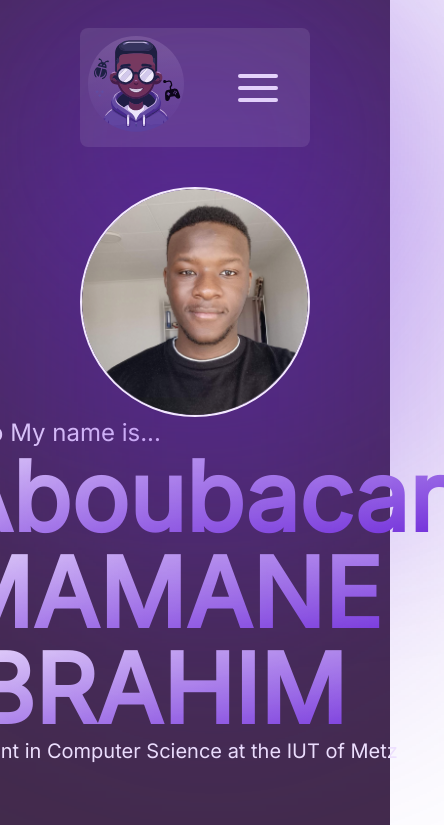
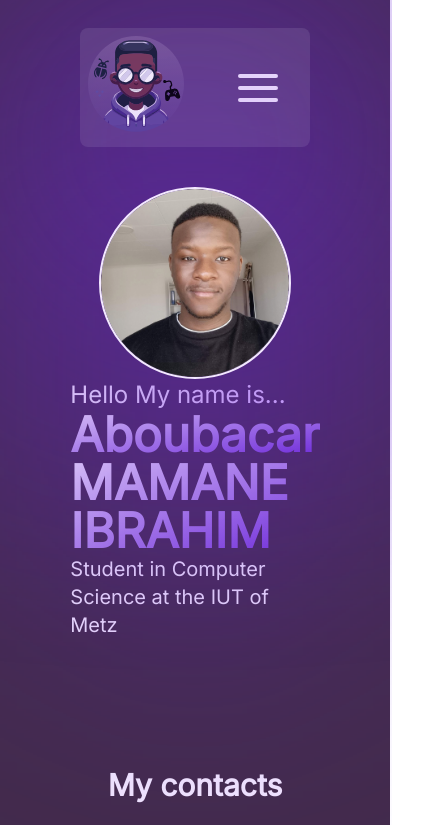
Before and after one commit to between27/testPortfolio, a React (Vite) app: page / in a window 390 px wide. Shown: the top 825 px of the page, 444 px wide, since content can reach past the window. Built offline with nearby package versions, Linux system fonts and the light colour scheme.

Commit message:
responsive

```diff
--- a/src/App.jsx
+++ b/src/App.jsx
@@ -5,7 +5,7 @@ import { Body } from './body/Body'
 
 
 function App() {
- return <div id='app' className='bg-secondary min-h-screen relative'>
+ return <div id='app' className='bg-secondary min-h-screen relative min-w-screen'>
           <div className="absolute bg-primary w-96 h-72 rounded-full blur-[150px] top-0 left-0"></div>
   <div className='container px-20 mx-auto relative' >
     <div className='h-5'></div>
--- a/src/body/Presentation.jsx
+++ b/src/body/Presentation.jsx
@@ -30,16 +30,16 @@ const buttons = [
         <div  className="lg:block flex flex-col items-center text-left">
             <div>
         <h2 className="text-2xl bg-gradient-to-r text-transparent from-purple-100 to-purple-300 bg-clip-text">Hello My name is...</h2>
-        <h1  className="text-8xl text-transparent bg-gradient-to-br from-purple-100 to-primary bg-clip-text font-black">Aboubacar</h1>
-        <h1 className="text-8xl text-transparent bg-gradient-to-br from-purple-100 to-primary bg-clip-text uppercase font-black">Mamane</h1>
-        <h1 className="text-8xl text-transparent bg-gradient-to-br from-purple-100 to-primary bg-clip-text uppercase font-black">Ibrahim</h1>
+        <h1  className="md:text-8xl text-5xl text-transparent bg-gradient-to-br from-purple-100 to-primary bg-clip-text font-black">Aboubacar</h1>
+        <h1 className="md:text-8xl text-5xl text-transparent bg-gradient-to-br from-purple-100 to-primary bg-clip-text uppercase font-black">Mamane Ibrahim</h1>
+
         <h3 className="text-xl text-purple-100">Student in Computer Science at the IUT of Metz</h3>
         </div>
         </div>
         {/* right PART */}
         <div className="relative">
             <div className="absolute bg-primary h-96 w-48 right-0 blur-[150px]"></div>
-        <img className="rounded-full w-72 border-2 border-purple-100 relative" src="/photo.jpg" />
+        <img className="rounded-full w-48 md:w-72 border-2 border-purple-100 relative" src="/photo.jpg" />
         </div>
         </div>
         <div className="mt-20">
```
